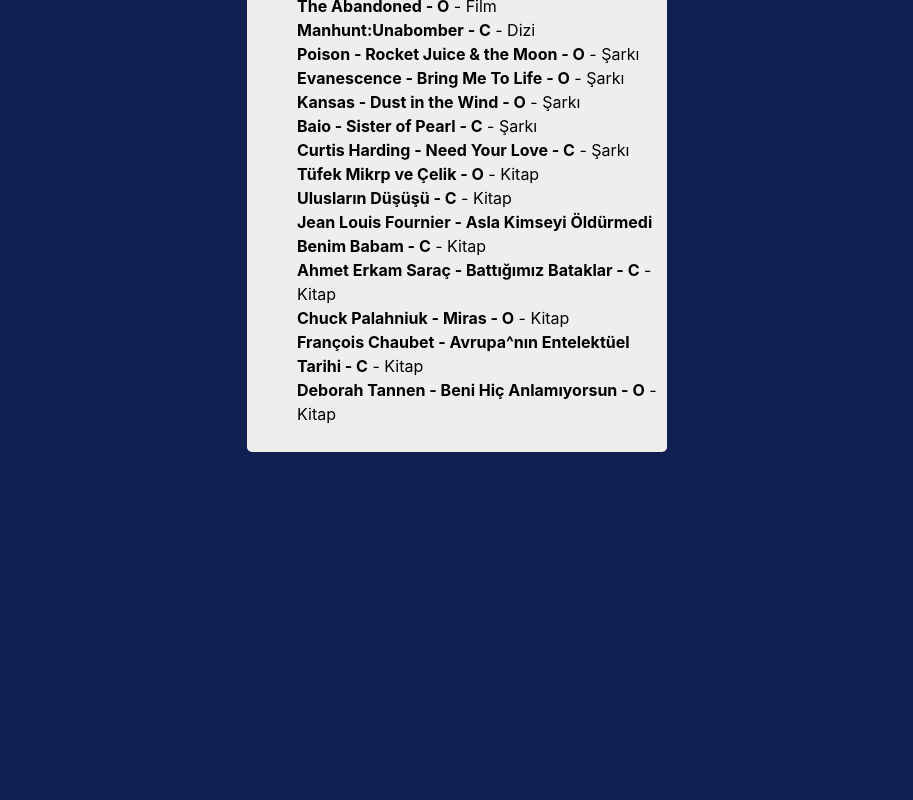
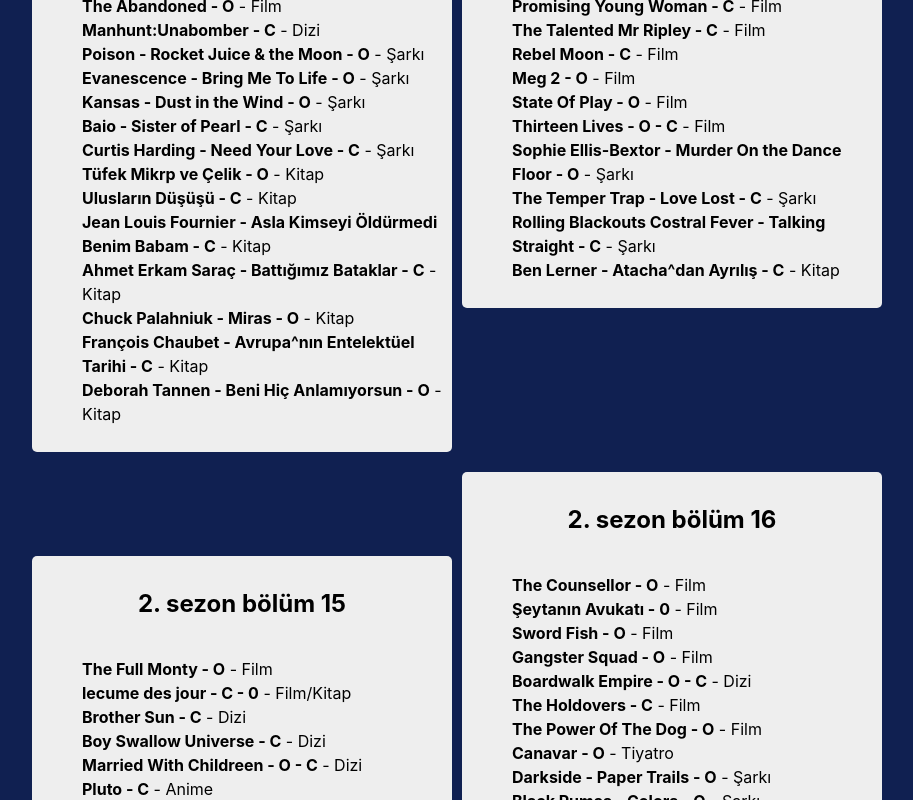
Before and after one commit to firatbicimli/CokiyidirCokseverim, a React (Vite) app: page / in a window 1280 px wide. Shown: the part 5020-5820 px from the top of the page, without its empty margins (183-1096 px from the left). Before the commit the page ends 5472 px from the top, so only its background shows below. Built offline with nearby package versions, Linux system fonts and the light colour scheme; no server answers.

Commit message:
new episodes

```diff
--- a/movieList.js
+++ b/movieList.js
@@ -362,6 +362,100 @@
       { id: 285, title: 'Deborah Tannen - Beni Hiç Anlamıyorsun - O', category: 'Kitap' },
     ],
   },
+  {
+    id: 1,
+    title: "2. sezon bölüm 14",
+    episodes: [
+      { id: 286, title: 'Anatomy Of A Fall - O', category: 'Film' },
+      { id: 287, title: 'Kan Kardeşliği - O', category: 'Film' },
+      { id: 288, title: 'Alive - C', category: 'Film' },
+      { id: 289, title: 'Saltburn - O - C', category: 'Film' },
+      { id: 290, title: 'Promising Young Woman - C', category: 'Film' },
+      { id: 291, title: 'The Talented Mr Ripley - C', category: 'Film' },
+      { id: 292, title: 'Rebel Moon - C', category: 'Film' },
+      { id: 293, title: 'Meg 2 - O', category: 'Film' },
+      { id: 294, title: 'State Of Play - O', category: 'Film' },
+      { id: 295, title: 'Thirteen Lives - O - C', category: 'Film' },
+      { id: 296, title: 'Sophie Ellis-Bextor - Murder On the Dance Floor - O', category: 'Şarkı' },
+      { id: 297, title: 'The Temper Trap - Love Lost - C', category: 'Şarkı' },
+      { id: 298, title: 'Rolling Blackouts Costral Fever - Talking Straight - C', category: 'Şarkı' },
+      { id: 299, title: 'Ben Lerner - Atacha^dan Ayrılış - C', category: 'Kitap' },
+    ],
+  },
+  {
+    id: 1,
+    title: "2. sezon bölüm 15",
+    episodes: [
+      { id: 300, title: 'The Full Monty - O', category: 'Film' },
+      { id: 301, title: 'lecume des jour - C - 0', category: 'Film/Kitap'},
+      { id: 302, title: 'Brother Sun - C', category: 'Dizi' },
+      { id: 303, title: 'Boy Swallow Universe - C', category: 'Dizi' },
+      { id: 304, title: 'Married With Childreen - O - C', category: 'Dizi' },
+      { id: 305, title: 'Pluto - C', category: 'Anime' },
+      { id: 306, title: 'Sophie Ellis-Bextor - Murder On the Dance Floor - O', category: 'Şarkı' },
+      { id: 307, title: 'The Handsome Family - Far From Any Road - O', category: 'Şarkı' },
+      { id: 308, title: 'Arab Strab - The Shy Retirer - O', category: 'Şarkı' },
+      { id: 309, title: 'Elbow - Lippy Kids - O', category: 'Şarkı' },
+      { id: 310, title: 'The Shivas - Looks So Good, Be So Good - O', category: 'Şarkı' },
+      { id: 311, title: 'BADBADNOTGOOD Feat Charlotte - In Your Eyes - C', category: 'Şarkı' },
+      { id: 312, title: 'Bokka - Town Of Strangers - C', category: 'Şarkı' },
+      { id: 313, title: 'Nilüfer Yanya - Midnight Sun - C', category: 'Şarkı' },
+      { id: 314, title: 'Stefen Zweig - Amok Koşucusu - O', category: 'Kitap' },
+      { id: 315, title: 'Thomas Bernhard - Bitik Adam - C', category: 'Kitap' },
+    ],
+  },
+  {
+    id: 1,
+    title: "2. sezon bölüm 16",
+    episodes: [
+      { id: 316, title: 'The Counsellor - O', category: 'Film' },
+      { id: 317, title: 'Şeytanın Avukatı - 0', category: 'Film'},
+      { id: 318, title: 'Sword Fish - O', category: 'Film' },
+      { id: 319, title: 'Gangster Squad - O', category: 'Film' },
+      { id: 320, title: 'Boardwalk Empire - O - C', category: 'Dizi' },
+      { id: 321, title: 'The Holdovers - C', category: 'Film' },
+      { id: 322, title: 'The Power Of The Dog - O', category: 'Film' },
+      { id: 323, title: 'Canavar - O', category: 'Tiyatro' },
+      { id: 324, title: 'Darkside - Paper Trails - O', category: 'Şarkı' },
+      { id: 325, title: 'Black Pumas - Colors - O', category: 'Şarkı' },
+      { id: 326, title: 'Frazey Ford - September Fields - O', category: 'Şarkı' },
+      { id: 327, title: 'Tanika Tikaram - Twist In My Sobriety - O', category: 'Şarkı' },
+      { id: 328, title: 'Soha feat Antoine Essertier - Mil Pasos - O', category: 'Şarkı' },
+      { id: 329, title: 'Michael Kiwanuka - Cold Little Heart - O', category: 'Şarkı' },
+      { id: 330, title: 'Death Cab For Cutie - Soul Meets Body - C', category: 'Şarkı' },
+      { id: 331, title: 'The Holydrug Couple - If I Could Find You - C', category: 'Şarkı' },
+      { id: 332, title: 'Stereophonics - All In One Night - C', category: 'Şarkı' },
+      { id: 333, title: 'Maustetytöt - Syntynyt suurun ja puettu pettymyksin - C', category: 'Şarkı' },
+      { id: 334, title: 'Hikmet Hükümenoğlu - Harika Bir Hayat - C', category: 'Kitap' },
+      { id: 335, title: 'Thomas Bernhard - Bitik Adam - C', category: 'Kitap' },
+    ],
+  },
+  {
+    id: 1,
+    title: "2. sezon bölüm 17",
+    episodes: [
+      { id: 316, title: 'Sararmış Yapraklar - O', category: 'Film' },
+      { id: 317, title: 'Kiss kiss Bang bang - 0', category: 'Film'},
+      { id: 318, title: 'Phone Booth - O', category: 'Film' },
+      { id: 319, title: 'No One Would Suspect The Truth - O', category: 'Belgesel' },
+      { id: 320, title: 'The Tender Bar - C', category: 'Film' },
+      { id: 321, title: 'The Equalizer 3 - C', category: 'Film' },
+      { id: 322, title: 'Hava Muhalefeti - O', category: 'Film' },
+      { id: 323, title: 'The Good The Bad The Ugly - C', category: 'Film' },
+      { id: 324, title: 'Darkside - Paper Trails - O', category: 'Şarkı' },
+      { id: 325, title: 'Black Pumas - Colors - O', category: 'Şarkı' },
+      { id: 326, title: 'Frazey Ford - September Fields - O', category: 'Şarkı' },
+      { id: 327, title: 'Tanika Tikaram - Twist In My Sobriety - O', category: 'Şarkı' },
+      { id: 328, title: 'Soha feat Antoine Essertier - Mil Pasos - O', category: 'Şarkı' },
+      { id: 329, title: 'Michael Kiwanuka - Cold Little Heart - O', category: 'Şarkı' },
+      { id: 330, title: 'Death Cab For Cutie - Soul Meets Body - C', category: 'Şarkı' },
+      { id: 331, title: 'The Holydrug Couple - If I Could Find You - C', category: 'Şarkı' },
+      { id: 332, title: 'Stereophonics - All In One Night - C', category: 'Şarkı' },
+      { id: 333, title: 'Maustetytöt - Syntynyt suurun ja puettu pettymyksin - C', category: 'Şarkı' },
+      { id: 334, title: 'Hikmet Hükümenoğlu - Harika Bir Hayat - C', category: 'Kitap' },
+      { id: 335, title: 'Thomas Bernhard - Bitik Adam - C', category: 'Kitap' },
+    ],
+  },
 ];
 
 export default movie;
```
